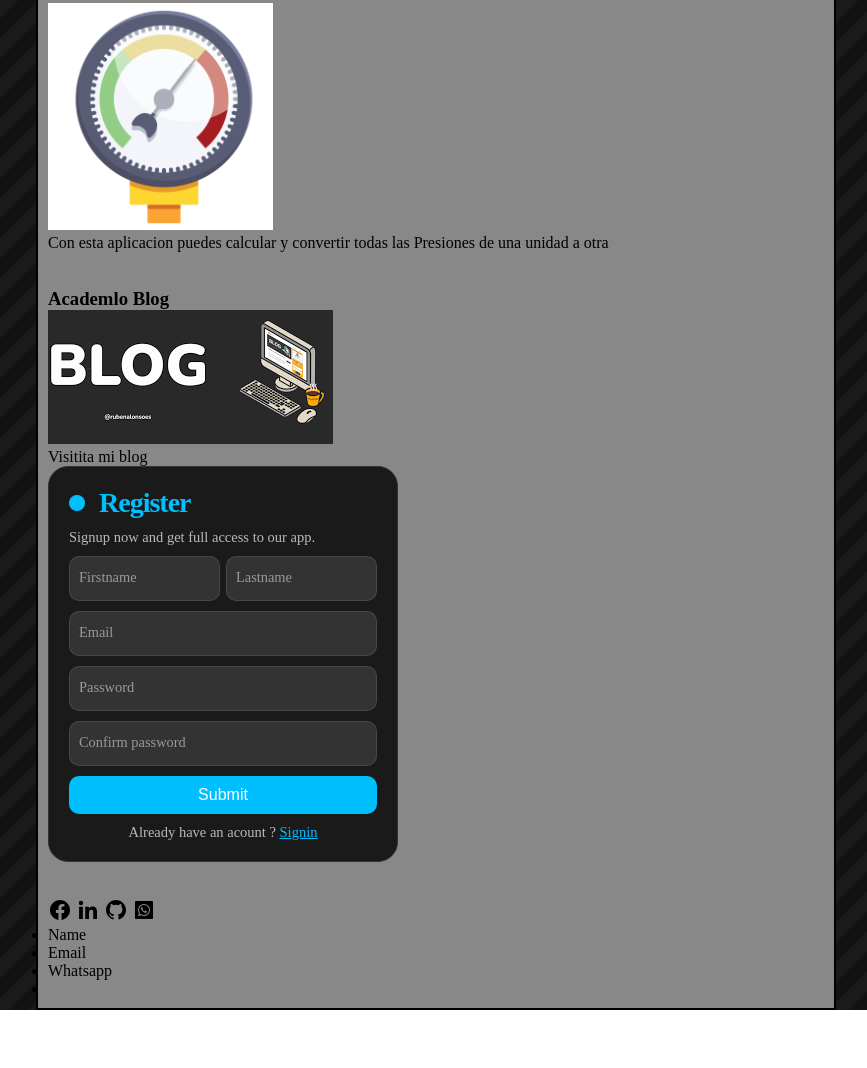
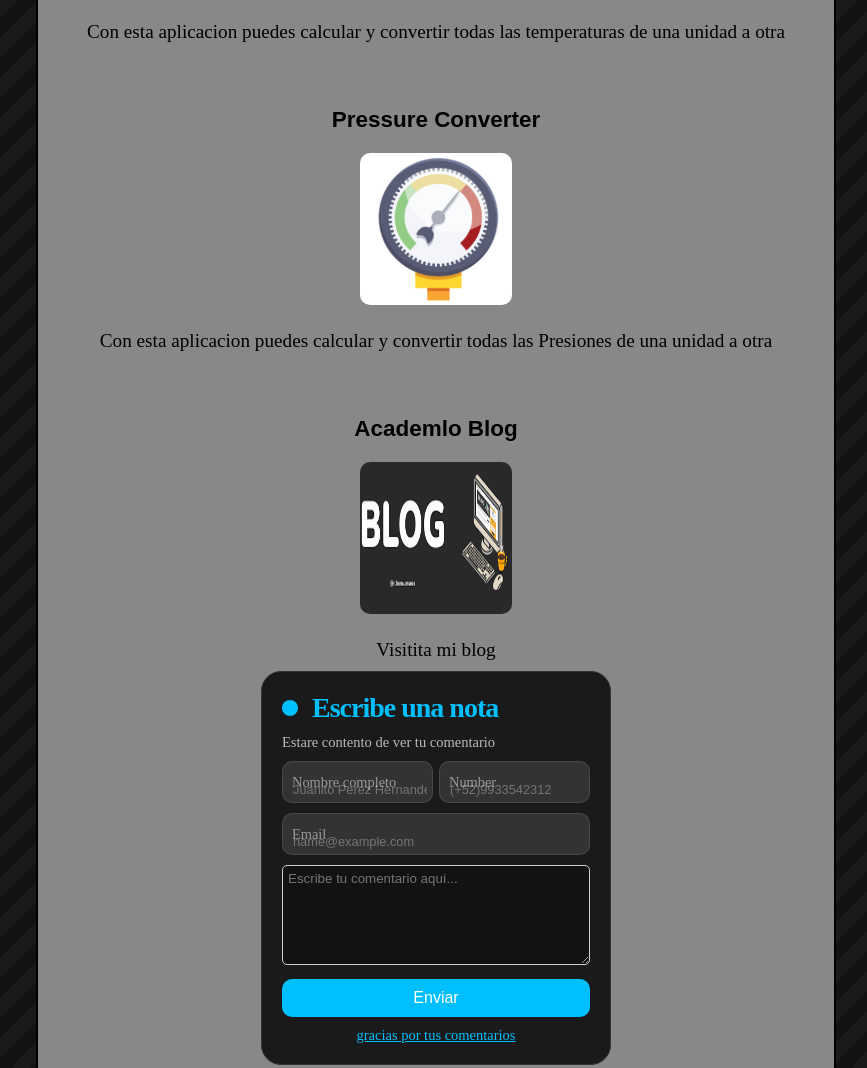
Before and after one commit to FreudOvando/Academlo-resume, a website: page index.html in a window 1280 px wide. Shown: the part 1397-2465 px from the top of the page, without its empty margins (204-1071 px from the left). Before the commit the page ends 2407 px from the top, so only its background shows below. Drawn offline with Linux system fonts and the light colour scheme.

Commit message:
i finish the html file

```diff
--- a/assets/css/style.css
+++ b/assets/css/style.css
@@ -56,6 +56,12 @@ body{
 
 }
 
+h2{
+  margin: 10px;
+  padding: 10px;
+  font-size: 1.2rem;
+  font-family: Roboto nano, sans-serif;
+}
 
 .header{
 
@@ -136,7 +142,7 @@ padding: 5px;
 /* switch for dark mode */
 .control_text{
   font-size: 1.2rem;
-  font-family: Roboto nano sans-serif;
+  font-family: Roboto nano, sans-serif;
   font-weight: 300;
 }
 
@@ -302,10 +308,12 @@ text-wrap: wrap;
   max-width: 350px;
   padding: 20px;
   border-radius: 20px;
-  position: relative;
+  /* position: relative; */
   background-color: #1a1a1a;
   color: #fff;
   border: 1px solid #333;
+margin: 0 auto;
+width: auto;
 }
 
 .title {
@@ -403,7 +411,7 @@ text-wrap: wrap;
 }
 
 .input {
-  font-size: medium;
+  font-size: 0.8em;
 }
 
 .submit {
@@ -432,3 +440,65 @@ text-wrap: wrap;
     opacity: 0;
   }
 }
+
+.apps{
+  display: flex;
+  flex-direction: column;
+  align-items: center;
+  justify-content: center;
+  margin-top: 5px;
+  margin: 0 auto;
+  text-align: center;
+  text-wrap: wrap;
+  font-size: 1.2rem;
+  font-family: Roboto nano sans-serif;
+
+  .title_apps{
+    margin: 5px;
+    padding: 5px;
+    font-family: Roboto nano, sans-serif;
+   }
+  .app__link{
+    margin: 5px;
+    padding: 5px;
+    .img_apps{
+      width: 9.5rem;
+      height: 9.5rem;
+      border-radius: 10px;
+    }
+  }
+  .text_apps{
+    margin: 5px;
+    padding: 5px;
+  }
+}
+
+#text_area{
+  width: 100%;
+  height: 100px;
+  border: 1px solid #ccc;
+  border-radius: 5px;
+  padding: 5px;
+  resize: vertical;
+  font-family: Roboto nano, sans-serif;
+  background-color: #121212;
+  color: #00bfff;
+}
+
+.footer_section{
+display: flex;
+flex-wrap: wrap;
+align-items: center;
+justify-content: space-around;
+flex-direction: row;
+margin: 10px;
+padding: 10px;
+
+  .social_media{
+
+    .social-img{
+
+    }
+  }
+
+}
--- a/index.html
+++ b/index.html
@@ -74,6 +74,7 @@
 <br><br>
 
 <section class="skills">
+  <h2 class="tittle_section">Habilidades</h2>
       <div class="skill">
         <h3 class="tittle__skill">Competitivo</h3>
         <p class="text__skills">Me gustan los retos, no me rindo y me gusta superarme constantemente.</p>
@@ -97,6 +98,7 @@
 </section>
 
 <section class="apps">
+<h2 class="tittle_section">Apps</h2>
 <h3 class="title_apps">Temperature Converter</h3>
 <a class="app__link" href="https://temperature-converter-87af30.netlify.app/" target="_blank"><img class="img_apps" src="./assets/img/temperature-img.PNG" alt="Image-of-temperature-converter"></a>
 <p class="text_apps">Con esta aplicacion puedes calcular y convertir todas las temperaturas de una unidad a otra</p>
@@ -112,56 +114,55 @@
 
 <div class="form_container">
   <form class="form">
-    <p class="title">Register </p>
-    <p class="message">Signup now and get full access to our app. </p>
+    <p class="title">Escribe una nota </p>
+    <p class="message"> Estare contento de ver tu comentario</p>
         <div class="flex">
-        <label>
-            <input class="input" type="text" placeholder="" required="">
-            <span>Firstname</span>
+        <label for="name">
+            <input id="name" class="input" type="text" placeholder="Juanito Perez Hernandez" required>
+            <span>Nombre completo</span>
         </label>
 
-        <label>
-            <input class="input" type="text" placeholder="" required="">
-            <span>Lastname</span>
+        <label for="number">
+            <input id="number" class="input" type="number" placeholder="(+52)9933542312" required>
+            <span>Number</span>
         </label>
     </div>
 
-    <label>
-        <input class="input" type="email" placeholder="" required="">
+    <label for="email">
+        <input id="email" class="input" type="email" placeholder="name@example.com" required>
         <span>Email</span>
     </label>
 
-    <label>
-        <input class="input" type="password" placeholder="" required="">
-        <span>Password</span>
+    <label for="text_area">
+      <textarea id="text_area" maxlength="255" placeholder="Escribe tu comentario aquí..." required></textarea>
     </label>
-    <label>
-        <input class="input" type="password" placeholder="" required="">
-        <span>Confirm password</span>
-    </label>
-    <button class="submit">Submit</button>
-    <p class="signin">Already have an acount ? <a href="#">Signin</a> </p>
+
+    <button class="submit">Enviar</button>
+    <p class="signin"><a href="#">gracias por tus comentarios</a></p>
 </form>
 </div>
-
-
 </main>
 <br><br>
 
-      <footer class="footer section">
+      <footer class="footer_section">
+
         <div class="social_media">
         <img src="./assets/img/facebook-circle-logo-24.png" alt="facebook" class="social-img">
         <img src="./assets/img/bxl-linkedin.svg" alt="linkedin" class="social-img">
         <img src="./assets/img/bxl-github.svg" alt="github" class="social-img">
         <img src="./assets/img/bxl-whatsapp-square.svg" alt="Whatsapp" class="social-img">
       </div>
+
       <div class="info_contact">
+
       <ul class="list_container_contact">
       <li class="list_contact">Name</li>
       <li class="list_contact">Email</li>
       <li class="list_contact">Whatsapp<li>
       </ul>
+
     </div>
+
     </footer>
 
       <script src="./assets/js/main.js"></script>
```
Lines whose indentation alone changed are shown as unchanged.
